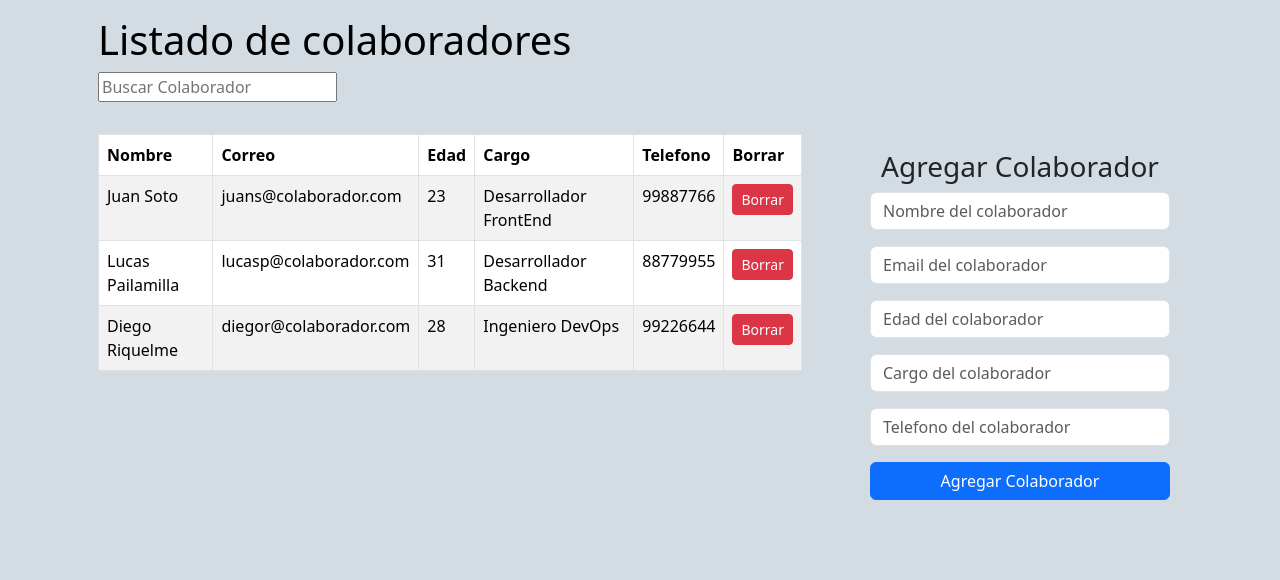
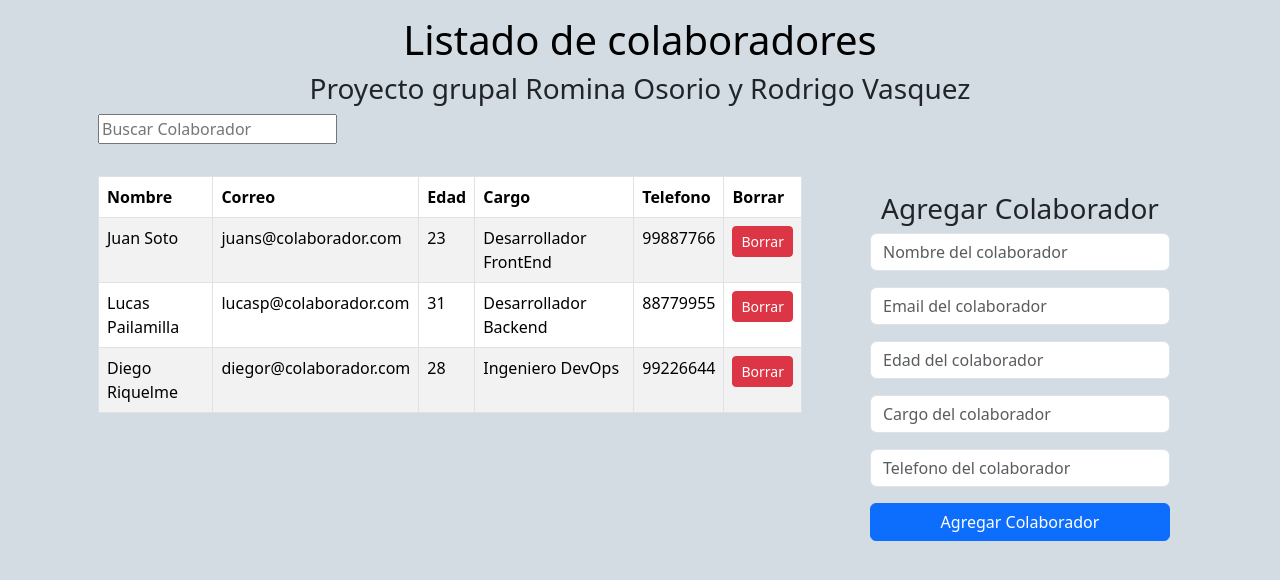
Before and after one commit to rodrigovasquezcespedes/desafio_base_de_datos, a React (Vite) app: page / in a window 1280 px wide. Shown: the top 580 px of the page. Built offline with nearby package versions, Linux system fonts and the light colour scheme.

Commit message:
modifica css de app

```diff
--- a/src/App.jsx
+++ b/src/App.jsx
@@ -31,7 +31,8 @@ const App = () => {
         <div className='row'>
           <div className='col-12'>
             <div className='text-white p-3'>
-              <h1>Listado de colaboradores</h1>
+              <h1 className='text-center'>Listado de colaboradores</h1>
+              <h3 className='text-center text-dark'>Proyecto grupal Romina Osorio y Rodrigo Vasquez</h3>
               <Buscador onSearch={buscarColaboradores} />
             </div>
           </div>
```
